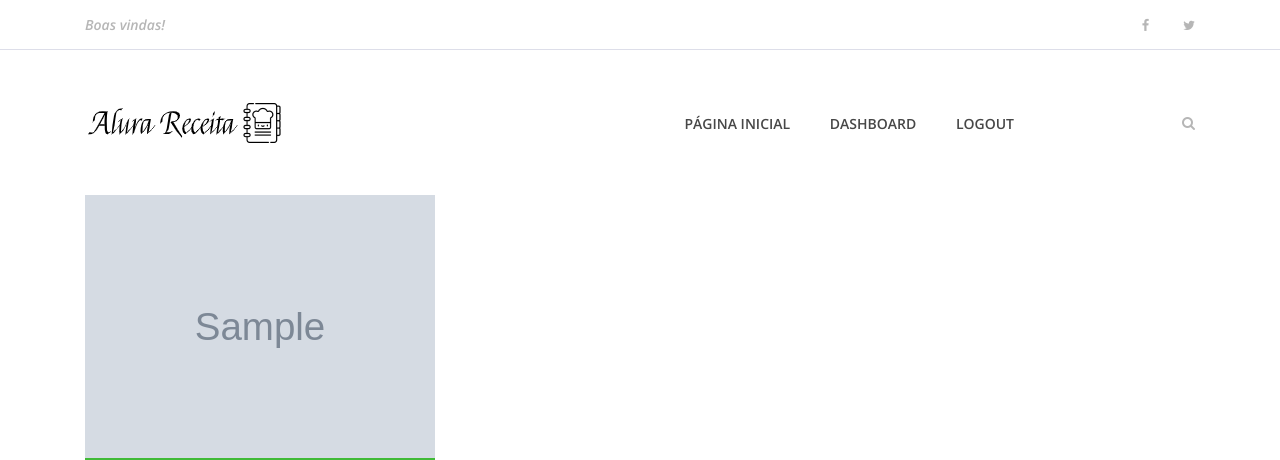
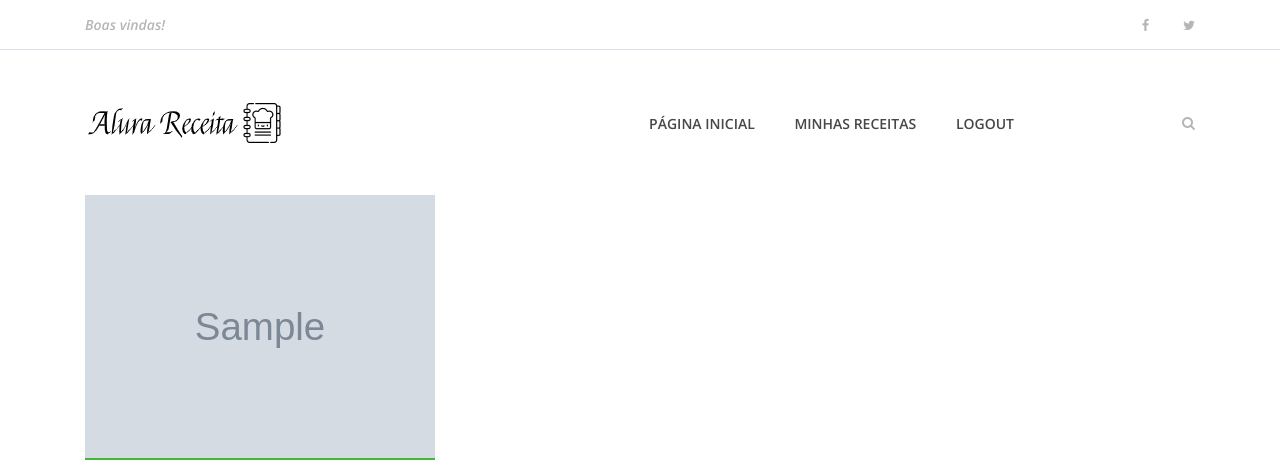
Before and after one commit to JoaoVictorSou/alura-receita, a Django app: page / in a window 1280 px wide. Shown: the top 460 px of the page. Run offline with Django 4.2, Linux system fonts and the light colour scheme; a user stored in the database is signed in; tables that the repository leaves empty hold one stand-in row (values such as "Sample post"); grey boxes marked "Sample" are stand-in pictures; some libraries are stand-ins or nearby versions.

Commit message:
restrição de acesso na tela dashboard

```diff
--- a/templates/partials/_menu.html
+++ b/templates/partials/_menu.html
@@ -62,7 +62,7 @@
                                 <li><a href="{% url 'cadastro' %}">Cadastro</a></li>
                                 <li><a href="{% url 'login' %}">Login</a></li>
                                 {% else %}
-                                <li><a href="{% url 'dashboard' %}">Dashboard</a></li>
+                                <li><a href="{% url 'dashboard' %}">Minhas receitas</a></li>
                                 <li><a href="{% url 'logout' %}">Logout</a></li>
                                 {% endif %}
                             </ul>
--- a/usuarios/views.py
+++ b/usuarios/views.py
@@ -78,4 +78,7 @@ def logout(request):
     return redirect('index')
 
 def dashboard(request):
-    return render(request, 'usuarios/dashboard.html')
+    if request.user.is_authenticated:
+        return render(request, 'usuarios/dashboard.html')
+    else:
+        return redirect('login')
```
